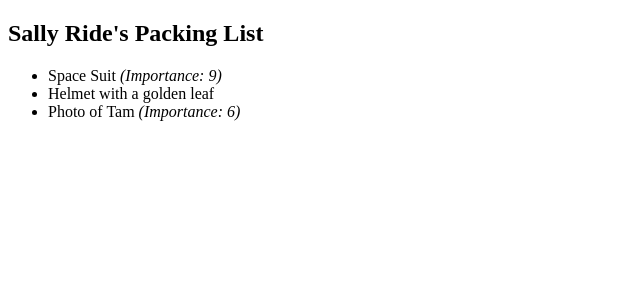
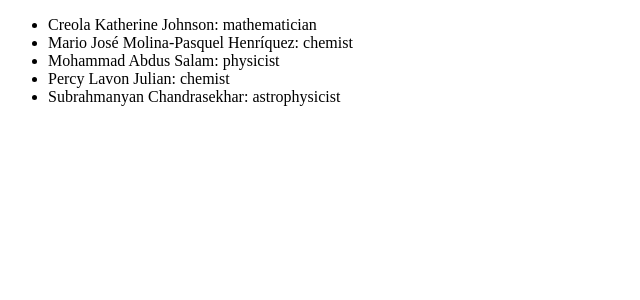
Before and after one commit to get-aakash/reactPlayground, a React (Vite) app: page / in a window 1280 px wide. Shown: the top 300 px of the page, without its empty margins (0-640 px from the left). Built offline with nearby package versions, Linux system fonts and the light colour scheme.

Commit message:
map in rect

```diff
--- a/src/App.jsx
+++ b/src/App.jsx
@@ -1,27 +1,12 @@
 
-export function Item({importance,name}){
-  return (
-    <li className="item">
-      {name}{importance > 0 && ' '}{importance>0 && <i> (Importance: {importance})</i>}
-    </li>
-  )
+export default function Profile() {
+  const people = [
+    'Creola Katherine Johnson: mathematician',
+    'Mario José Molina-Pasquel Henríquez: chemist',
+    'Mohammad Abdus Salam: physicist',
+    'Percy Lavon Julian: chemist',
+    'Subrahmanyan Chandrasekhar: astrophysicist'
+  ]
+  const listItems = people.map(person=><li>{ person}</li>)
+  return <ul>{listItems}</ul>
 }
-
-export default function PackingList(){
-  return(
-    <section>
-      <h1>Sally Ride's Packing List</h1>
-      <ul>
-        <Item importance={9}
-        name="Space Suit"
-        />
-        <Item importance={0}
-        name="Helmet with a golden leaf"
-        />
-        <Item importance={6}
-        name="Photo of Tam"
-        />
-      </ul>
-    </section>
-  )
-}
```
